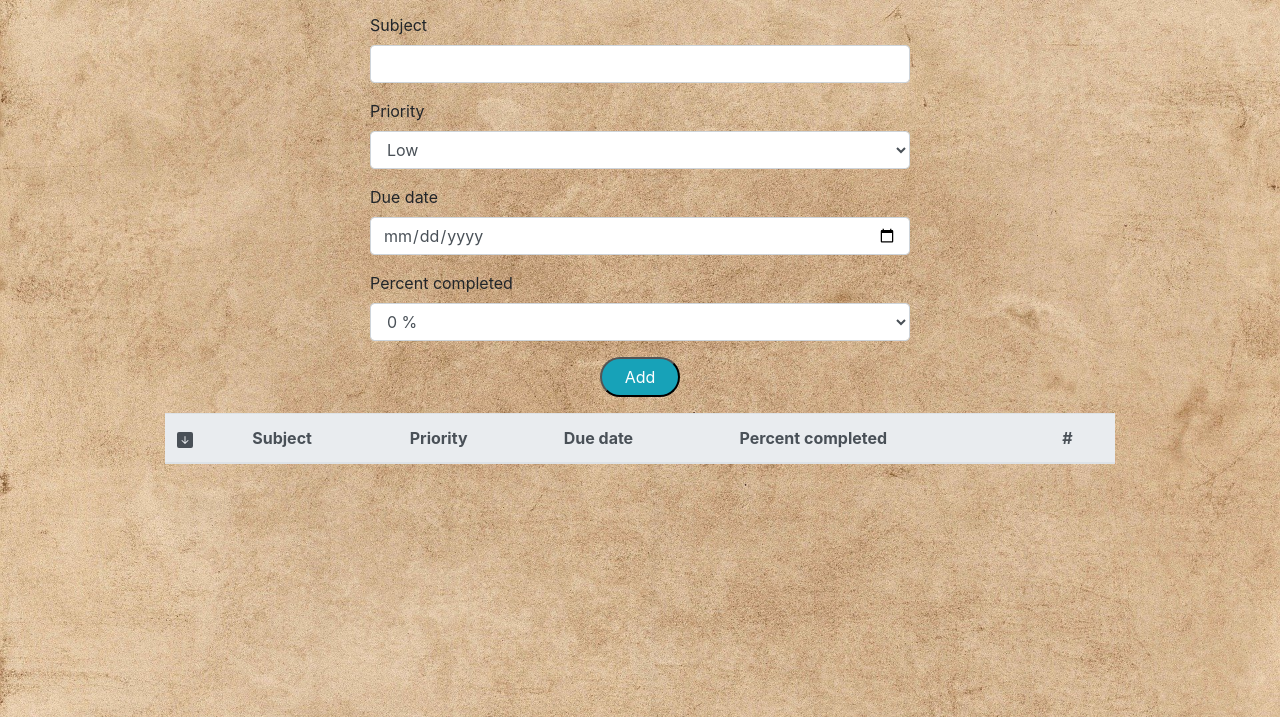
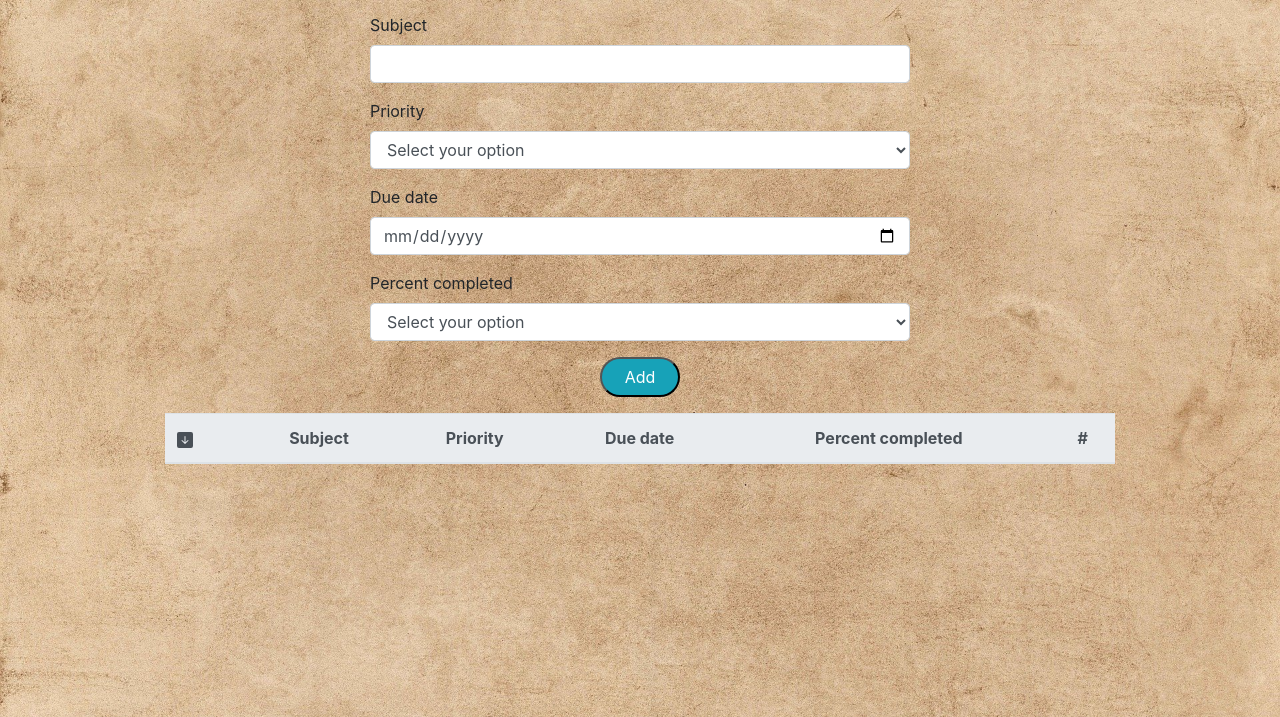
Before and after one commit to rimantepomeckyte/Todolist, a plain HTML site: page index.html in a window 1280 px wide. Shown: the part 107-824 px from the top of the page. Drawn offline with nearby package versions, Linux system fonts and the light colour scheme.

Commit message:
To do list papild

```diff
--- a/index.html
+++ b/index.html
@@ -13,7 +13,7 @@
     <h1 class="text-capitalize text-center mt-4 text-white">To do list </h1>
     <p class="text-center text-dark">Make your life easier with to do list!</p>
     <div class="row">
-        <form class="col-10 col-lg-6 mx-auto">
+        <form class="col-10 col-lg-6 mx-auto" id="form">
             <div class="form-group">
                 <label for="subject">Subject</label>
                 <input type="text" class="form-control" id="subject">
@@ -21,6 +21,7 @@
             <div class="form-group">
                 <label for="priority">Priority</label>
                 <select class="form-control" id="priority">
+                    <option value="" disabled selected>Select your option</option>
                     <option>Low</option>
                     <option>Normal</option>
                     <option>High</option>
@@ -33,6 +34,7 @@
             <div class="form-group">
                 <label for="percentCompleted">Percent completed</label>
                 <select class="form-control" id="percentCompleted">
+                    <option value="" disabled selected>Select your option</option>
                     <option>0 %</option>
                     <option>25 %</option>
                     <option>50 %</option>
@@ -52,11 +54,11 @@
                 <th scope="col"><svg width="1em" height="1em" viewBox="0 0 16 16" class="bi bi-arrow-down-square-fill" fill="currentColor" xmlns="http://www.w3.org/2000/svg">
                     <path fill-rule="evenodd" d="M2 0a2 2 0 0 0-2 2v12a2 2 0 0 0 2 2h12a2 2 0 0 0 2-2V2a2 2 0 0 0-2-2H2zm6.5 4.5a.5.5 0 0 0-1 0v5.793L5.354 8.146a.5.5 0 1 0-.708.708l3 3a.5.5 0 0 0 .708 0l3-3a.5.5 0 0 0-.708-.708L8.5 10.293V4.5z"/>
                 </svg></th>
-                <th scope="col">Subject</th>
-                <th scope="col">Priority</th>
-                <th scope="col">Due date</th>
-                <th scope="col">Percent completed</th>
-                <th scope="col">#</th>
+                <th scope="col" class="text-center">Subject</th>
+                <th scope="col" class="text-center">Priority</th>
+                <th scope="col" class="text-center">Due date</th>
+                <th scope="col" class="text-center">Percent completed</th>
+                <th scope="col" class="text-center">#</th>
             </tr>
             </thead>
             <tbody id="tableBody">
```
